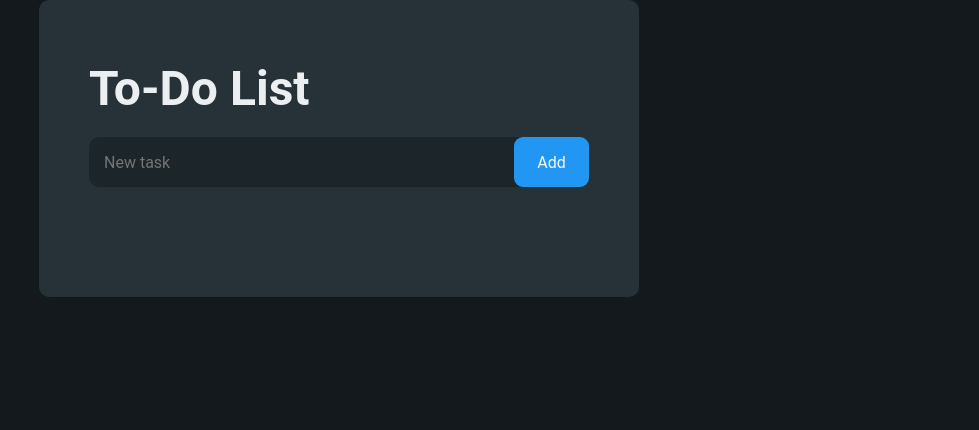
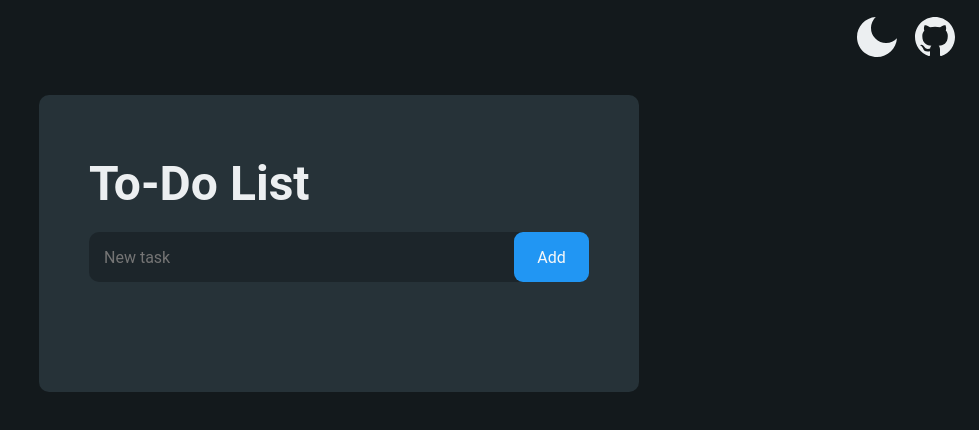
Before and after one commit to parunchxi/React-ToDoList, a React (Vite) app: page / in a window 1280 px wide. Shown: the top 430 px of the page, without its empty margins (301-1280 px from the left). Built offline with nearby package versions, Linux system fonts and the light colour scheme.

Commit message:
Add navbar

```diff
--- a/src/App.jsx
+++ b/src/App.jsx
@@ -2,6 +2,7 @@ import { useEffect, useState } from "react";
 import NewTaskForm from "./component/NewTaskForm";
 import TaskList from "./component/TaskList";
 import EditTaskForm from "./component/EditTaskForm";
+import Navbar from "./component/Navbar";
 
 function App() {
   // New Task State
@@ -97,6 +98,7 @@ function App() {
 
   return (
     <>
+      <Navbar />
       {editTask && (
         <EditTaskForm
           newEditTask={newEditTask}
--- /dev/null
+++ b/src/component/Navbar.jsx
@@ -0,0 +1,19 @@
+import { RiMoonFill, RiGithubFill } from "react-icons/ri";
+import styles from "./Navbar.module.scss";
+
+function Navbar() {
+  return (
+    <nav className={styles.navbar}>
+      <div>
+        <a id="change_theme">
+          <RiMoonFill />
+        </a>
+        <a id="github" href="https://github.com/parunchxi/React-ToDoList">
+          <RiGithubFill />
+        </a>
+      </div>
+    </nav>
+  );
+}
+
+export default Navbar;
--- /dev/null
+++ b/src/component/Navbar.module.scss
@@ -0,0 +1,27 @@
+@import "../assets/style/variables";
+
+.navbar {
+  height: 85px;
+  padding: 20px;
+  margin-bottom: 10px;
+  display: flex;
+  justify-content: end;
+
+  div {
+    display: flex;
+    align-items: center;
+    justify-content: center;
+    gap: 10px;
+  }
+
+  a {
+    cursor: pointer;
+    font-size: 3rem;
+    color: $primary-text-color;
+
+    &:hover {
+      color: $secondary-text-color;
+      transition: color 0.3s;
+    }
+  }
+}
```
